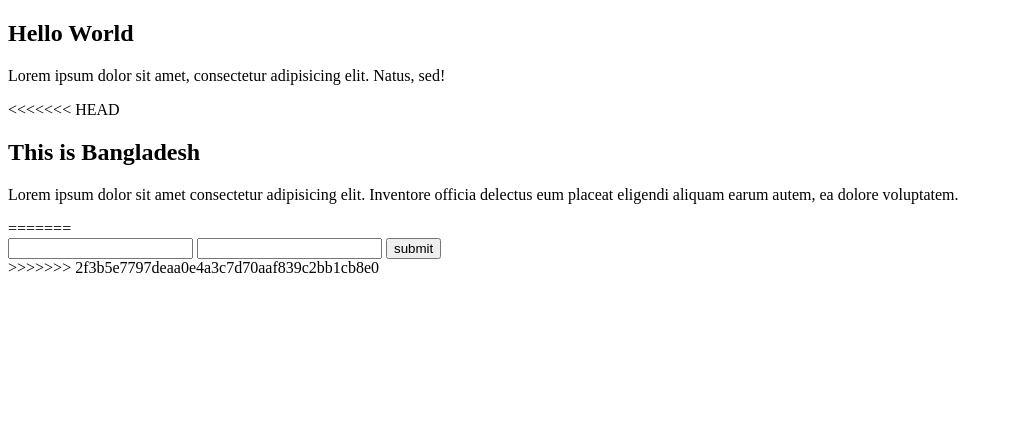
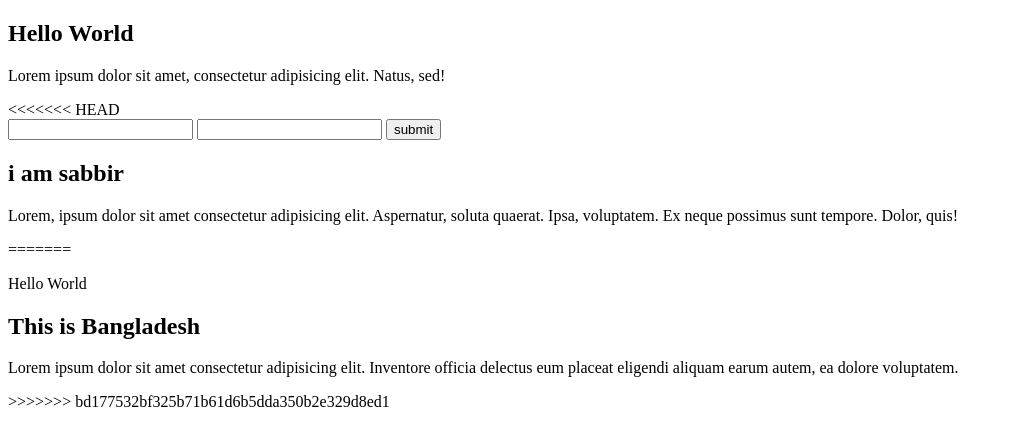
Before and after one commit to hassansabbir/gitColaborationPractice, a plain HTML site: page index.html in a window 1280 px wide. Shown: the whole page, without its empty margins (0-1013 px from the left). Drawn offline with Linux system fonts and the light colour scheme.

Commit message:
Revert "monirul pushing"

```diff
--- a/index.html
+++ b/index.html
@@ -1,28 +1,27 @@
 <!DOCTYPE html>
 <html lang="en">
 <head>
-    <meta charset="UTF-8" />
-    <meta name="viewport" content="width=device-width, initial-scale=1.0" />
+  <meta charset="UTF-8">
+  <meta name="viewport" content="width=device-width, initial-scale=1.0">
   <title>Document</title>
 </head>
 <body>
   <h2>Hello World</h2>
   <p>Lorem ipsum dolor sit amet, consectetur adipisicing elit. Natus, sed!</p>
 <<<<<<< HEAD
+  <form action="">
+    <input type="text">
+    <input type="text">
+    <input type="submit" value="submit">
+  </form>
+  <h2>i am sabbir</h2>
+  <p>Lorem, ipsum dolor sit amet consectetur adipisicing elit. Aspernatur, soluta quaerat. Ipsa, voluptatem. Ex neque possimus sunt tempore. Dolor, quis!</p>
+=======
+  <p>Hello World</p>
   <section>
     <h2>This is Bangladesh</h2>
-      <p>
-        Lorem ipsum dolor sit amet consectetur adipisicing elit. Inventore
-        officia delectus eum placeat eligendi aliquam earum autem, ea dolore
-        voluptatem.
-      </p>
+    <p>Lorem ipsum dolor sit amet consectetur adipisicing elit. Inventore officia delectus eum placeat eligendi aliquam earum autem, ea dolore voluptatem.</p>
   </section>
-    =======
-    <form action="">
-      <input type="text" />
-      <input type="text" />
-      <input type="submit" value="submit" />
-    </form>
-    >>>>>>> 2f3b5e7797deaa0e4a3c7d70aaf839c2bb1cb8e0
+>>>>>>> bd177532bf325b71b61d6b5dda350b2e329d8ed1
 </body>
 </html>
```
Lines whose indentation alone changed are shown as unchanged.
